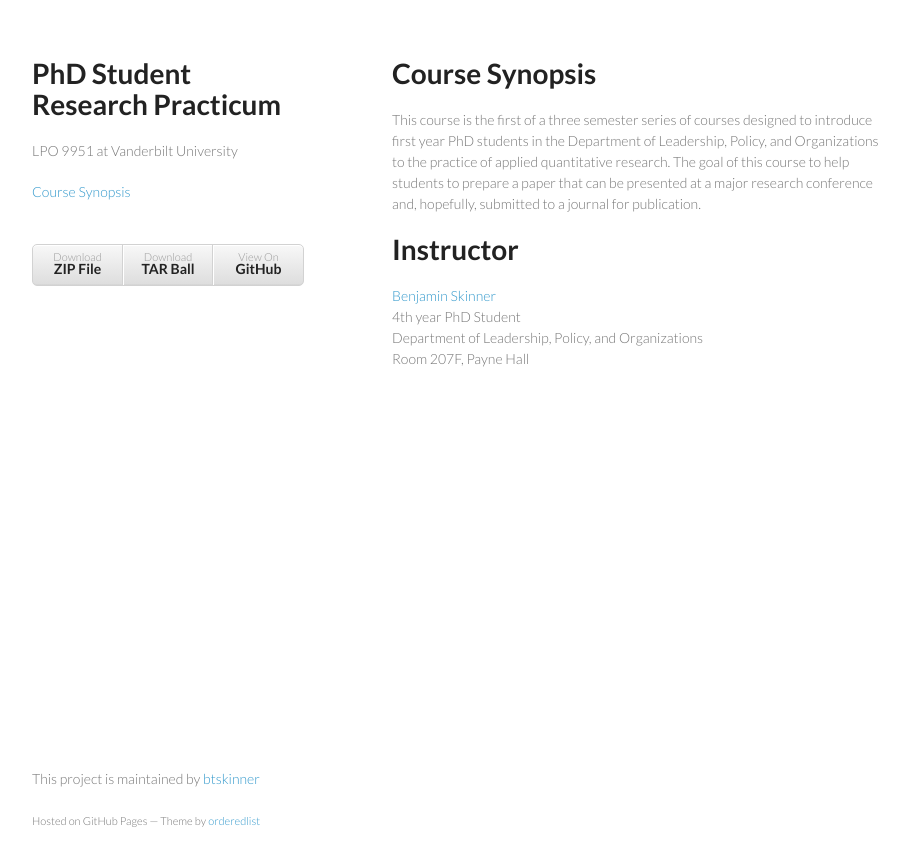
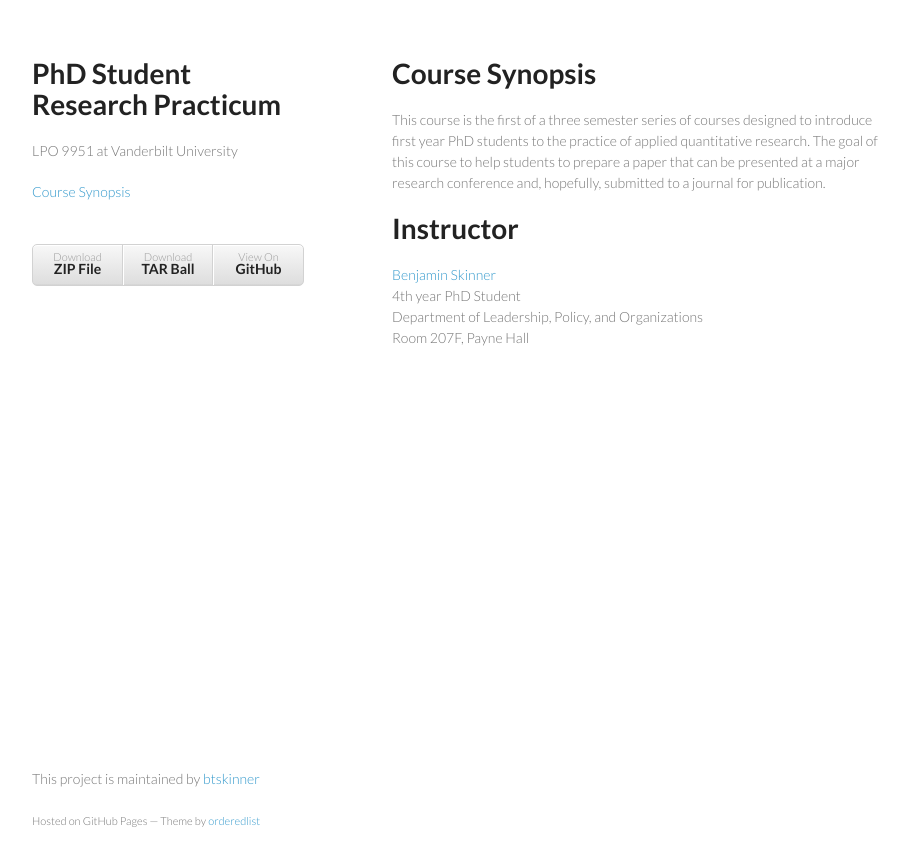
Before and after one commit to btskinner/lpo9951, a Jekyll site: the page built from index.md, in a window 1280 px wide. Shown: the top 866 px of the page, without its empty margins (178-1087 px from the left). Built offline with Jekyll 4.4.1, drawn with Linux system fonts in a browser that asks for light colours.

Commit message:
Update index.md

```diff
--- a/index.md
+++ b/index.md
@@ -7,7 +7,7 @@
 
 # Course Synopsis
 
-This course is the first of a three semester series of courses designed to introduce first year PhD students in the Department of Leadership, Policy, and Organizations to the practice of applied quantitative research. The goal of this course to help students to prepare a paper that can be presented at a major research conference and, hopefully, submitted to a journal for publication.
+This course is the first of a three semester series of courses designed to introduce first year PhD students to the practice of applied quantitative research. The goal of this course to help students to prepare a paper that can be presented at a major research conference and, hopefully, submitted to a journal for publication.
 
 # Instructor
 
```
